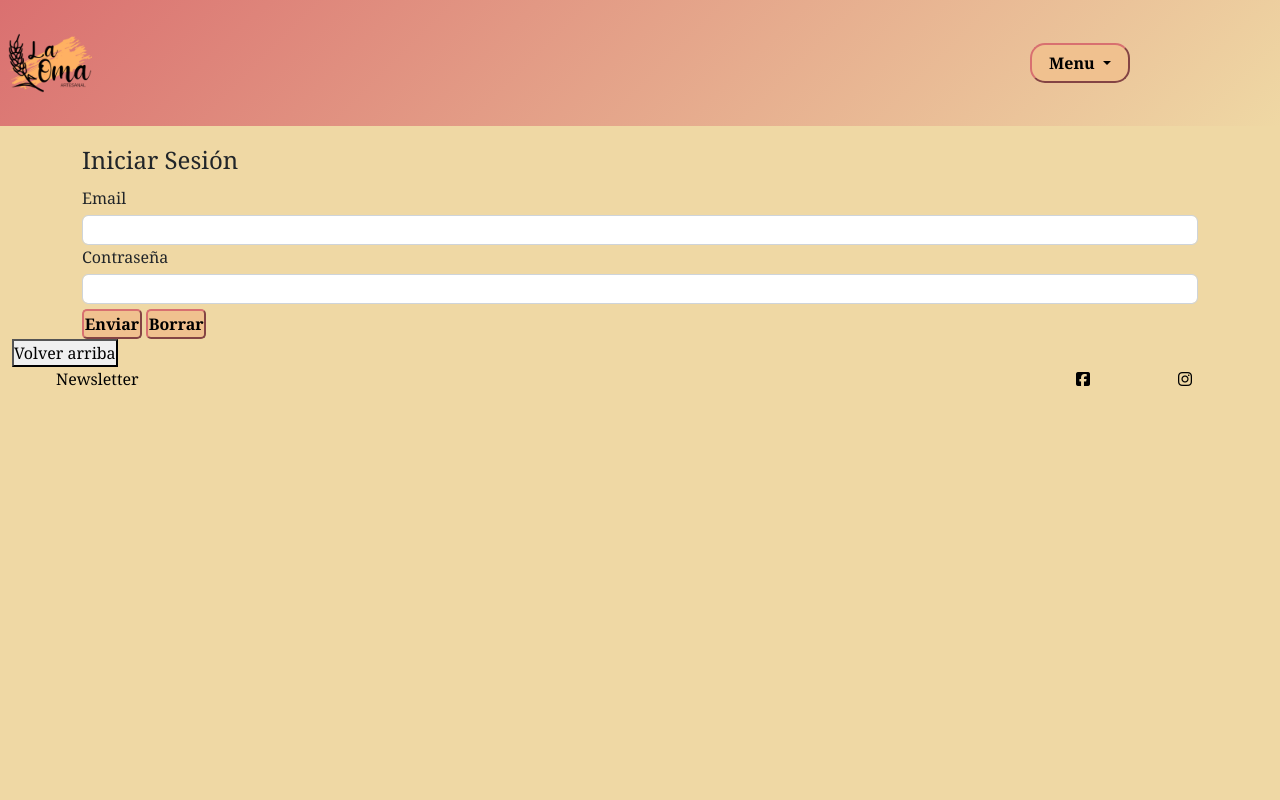
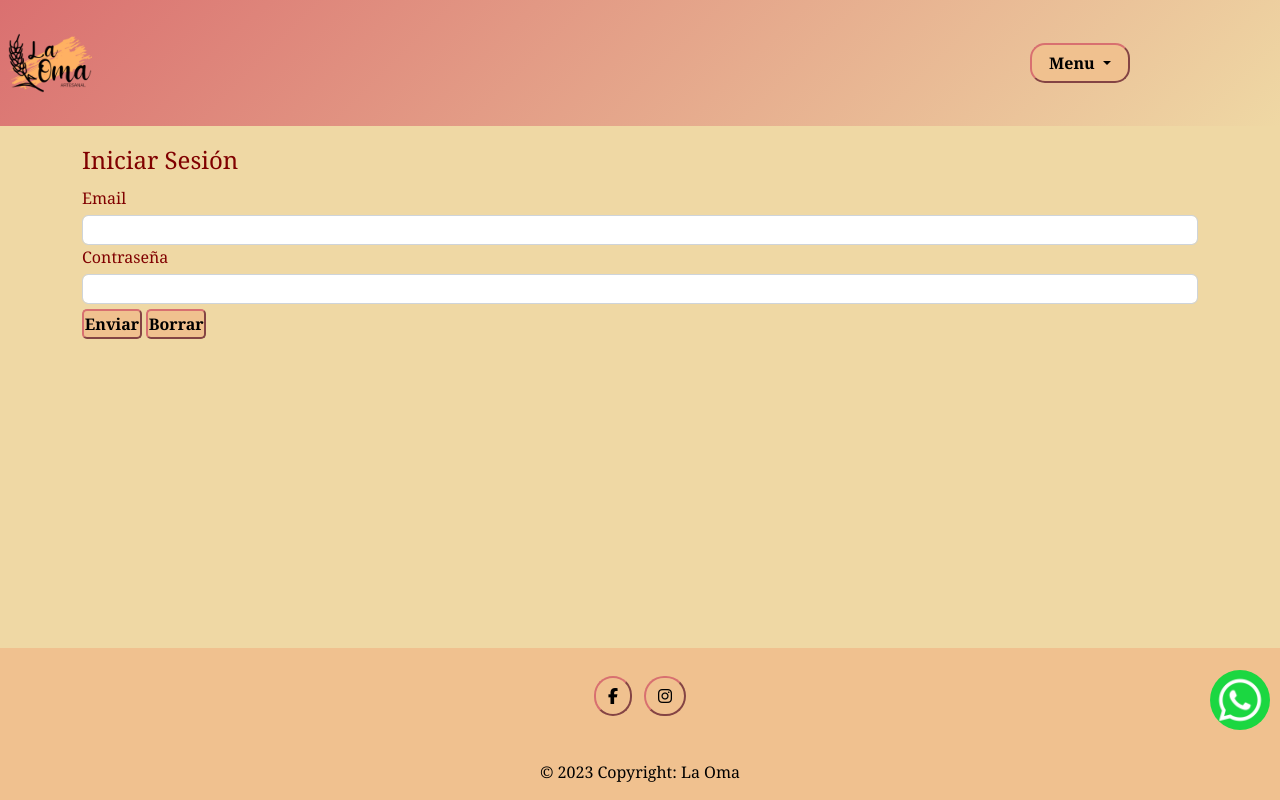
Before and after one commit to CatalinaJepsen/PF-Jepsen, a website: page pages/inicio_sesion.html in a window 1280 px wide. Drawn offline with nearby package versions, Linux system fonts and the light colour scheme.

Commit message:
actualizacion y rediseño de footers

```diff
--- a/pages/inicio_sesion.html
+++ b/pages/inicio_sesion.html
@@ -17,11 +17,7 @@
     />
     <!--hoja estilo css-->
     <link rel="stylesheet" href="../css/style.css" />
-    <!--Animated style-->
-    <link
-      rel="stylesheet"
-      href="https://cdnjs.cloudflare.com/ajax/libs/animate.css/4.1.1/animate.min.css"
-    />
+
   </head>
   <body>
     <header class="headerBackground">
@@ -65,6 +61,7 @@
       </nav>
     </header>
     <main>
+      <!--formulario de inicio de sesion-->
       <div class="container">
         <div class="abs-center">
           <form method="post" enctype="text/plain" class="form">
@@ -86,33 +83,48 @@
           </form>
         </div>
       </div>
+       <!--boton de whatsapp-->
+       <div>
+        <a
+          href="https://api.whatsapp.com/send?phone=5491156542170"
+          target="_blank"
+        >
+          <img
+            class="botonWsp"
+            src="../assets/images/icono-wsp.webp"
+            alt="whatsapp"
+        /></a>
+      </div>
     </main>
-    <footer class="container-fluid footer">
-      <div>
-        <a class="btn-lg me-2 arriba" href="#volverArriba"
-          ><button>Volver arriba</button></a
-        >
-      </div>
-      <nav class="container-fluid">
-        <ul class="row ">
-          <li class="col-sm-10 redesSociales">
-            <a  href="../pages/contacto.html">Newsletter</a>
-          </li>
-          <li class="col-sm-1 redesSociales">
-            <a
-              href="https://www.facebook.com/laomaartesanalpanaderia/"
-              target="_blank"
-              ><i class="fa-brands fa-square-facebook"></i>
-            </a>
-          </li>
-          <li class="col-sm-1 redesSociales">
-            <a href="https://www.instagram.com/laomaartesanal/" target="_blank"
-              ><i class="fa-brands fa-instagram"></i>
-            </a>
-          </li>
-        </ul>
-      </nav>
-    </footer>
+   <!--footer-->
+   <footer class="footerFondo text-center text-black">
+    <div class="container p-4 pb-0">
+      <!-- Section: Social media -->
+      <section class="mb-4">
+        <!-- Facebook -->
+        <a
+          class="btn btn-floating m-1 btnRedes1"
+          href="https://www.facebook.com/laomaartesanalpanaderia/"
+          target="_blank"
+          role="button"
+          ><i class="fa-brands fa-facebook-f"></i
+        ></a>
+        <!-- Instagram -->
+        <a
+          class="btn btn-floating m-1 btnRedes2"
+          href="https://www.instagram.com/laomaartesanal/"
+          target="_blank"
+          role="button"
+          ><i class="fa-brands fa-instagram"></i
+        ></a>
+      </section>
+    </div>
+    <!-- Copyright -->
+    <div class="text-center p-3">
+      © 2023 Copyright:
+      <a class="Copyright" href="./index.html">La Oma</a>
+    </div>
+  </footer>
     <script
       src="https://code.jquery.com/jquery-3.2.1.slim.min.js"
       integrity="sha384-KJ3o2DKtIkvYIK3UENzmM7KCkRr/rE9/Qpg6aAZGJwFDMVNA/GpGFF93hXpG5KkN"
--- a/scss/sesion_contacto/_main_inicio_sesion.scss
+++ b/scss/sesion_contacto/_main_inicio_sesion.scss
@@ -3,6 +3,7 @@ main {
     div {
       form {
         fieldset {
+          color: maroon;
          input {
             width: 60px;
             height: 30px;
```
Also changed, not shown: index.html (+1 -1 lines), pages/contacto.html (+0 -5 lines), pages/menu-productos/boxes.html (+29 -26 lines), pages/menu-productos/lunch.html (+27 -24 lines), pages/menu-productos/panes.html (+27 -24 lines), pages/menu-productos/pastas.html (+27 -24 lines), pages/menu-productos/sub-menu-panes/bollitos.html (+28 -24 lines), pages/menu-productos/sub-menu-panes/especiales.html (+86 -48 lines), pages/menu-productos/sub-menu-panes/molde.html (+27 -24 lines), pages/menu-productos/tortas.html (+27 -24 lines), assets/images/brownie.jpg (deleted), assets/images/icono-wsp.png (deleted), css/style.css, 4 other files.
